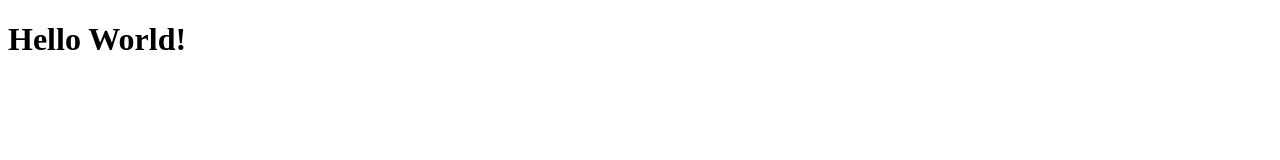
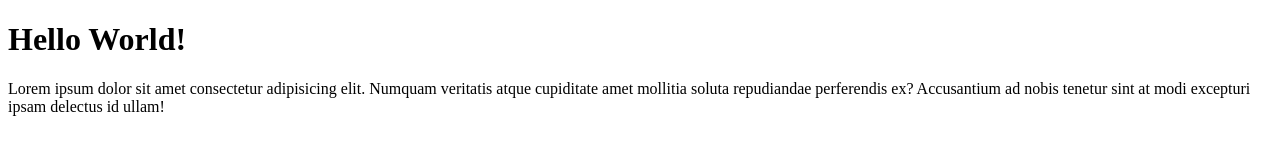
Before and after one commit to Divancov/Daftar-Beli, a plain HTML site: page index.html in a window 1280 px wide. Drawn offline with Linux system fonts and the light colour scheme.

Commit message:
Menambahkan paragraph

```diff
--- a/index.html
+++ b/index.html
@@ -8,5 +8,6 @@
 </head>
 <body>
     <h1>Hello World!</h1>
+    <p>Lorem ipsum dolor sit amet consectetur adipisicing elit. Numquam veritatis atque cupiditate amet mollitia soluta repudiandae perferendis ex? Accusantium ad nobis tenetur sint at modi excepturi ipsam delectus id ullam!</p>
 </body>
 </html>
```
